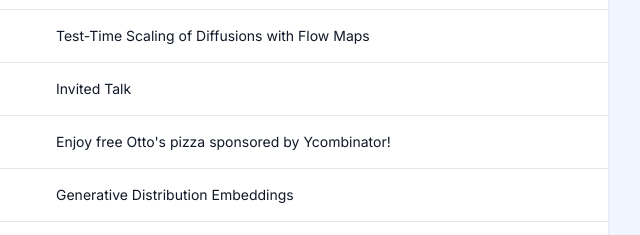
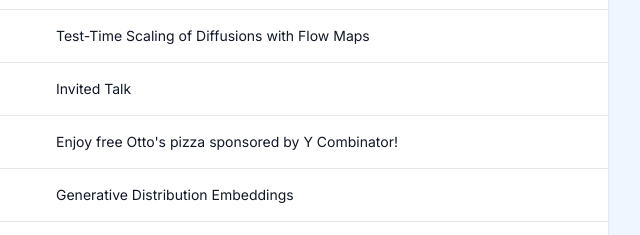
Before and after one commit to bostondiffusionday/bostondiffusionday.github.io, a plain HTML site: page index.html in a window 1280 px wide. Shown: the part 1020-1255 px from the top of the page, 584-1224 px from the left. Drawn offline with nearby package versions, Linux system fonts and the light colour scheme.

Commit message:
Update index.html

```diff
--- a/index.html
+++ b/index.html
@@ -123,7 +123,7 @@ I<!DOCTYPE html>
             <div class="grid grid-cols-12 px-6 py-4 hover:bg-blue-50">
               <div class="col-span-4 sm:col-span-3 font-medium">12:00 – 12:50</div>
               <div class="col-span-4 sm:col-span-3">Lunch</div>
-              <div class="col-span-4 sm:col-span-6">Enjoy free Otto's pizza sponsored by Ycombinator!</div>
+              <div class="col-span-4 sm:col-span-6">Enjoy free Otto's pizza sponsored by Y Combinator!</div>
             </div>
             <div class="grid grid-cols-12 px-6 py-4 hover:bg-blue-50">
               <div class="col-span-4 sm:col-span-3 font-medium">1:00 – 1:25</div>
```
